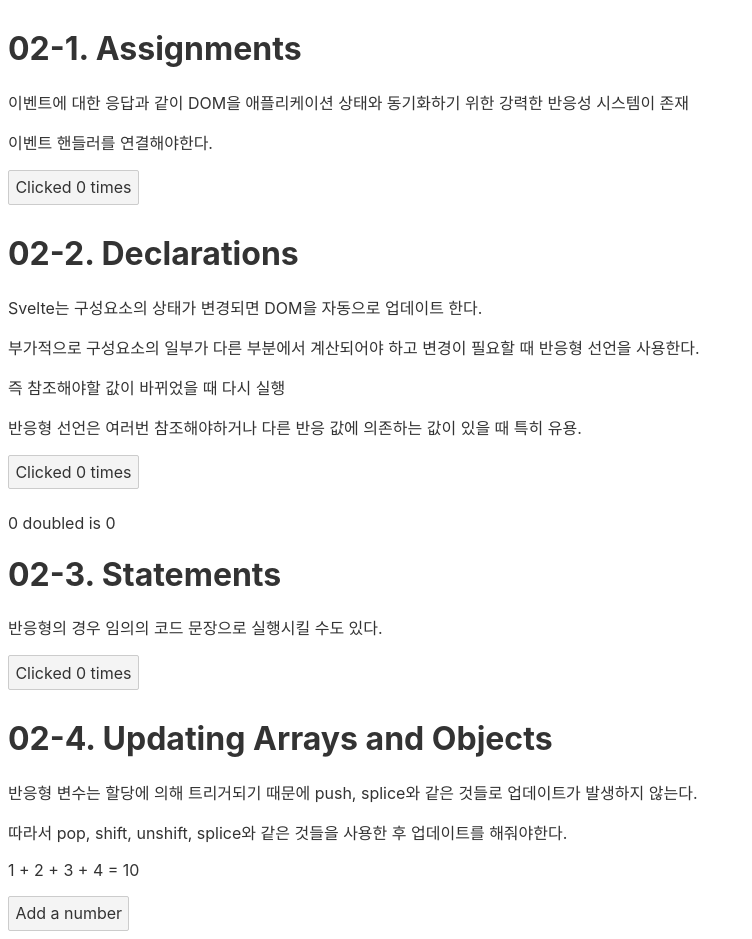
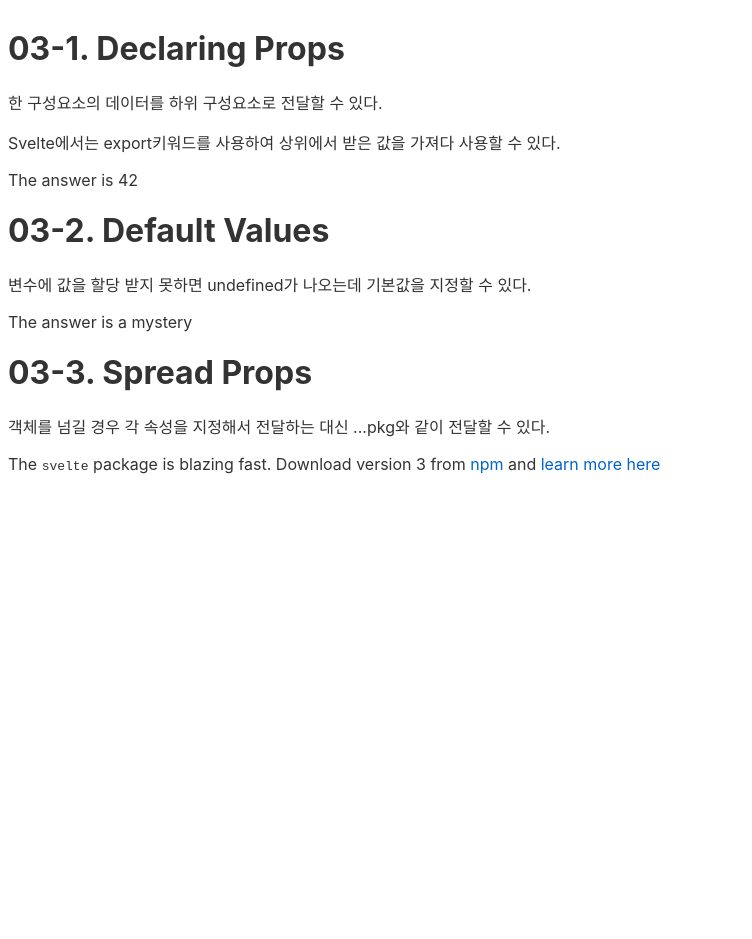
Before and after one commit to rews7895/start-svelte, a Svelte app: page / in a window 1280 px wide. Shown: the whole page, without its empty margins (0-752 px from the left). After the commit the page ends 800 px from the top, so only its background shows below. Built offline with nearby package versions, Linux system fonts and the light colour scheme.

Commit message:
chapter03 Props

```diff
--- a/src/App.svelte
+++ b/src/App.svelte
@@ -1,9 +1,11 @@
 <script>
 	// import Chapter01 from './chapter01/Chapter01.svelte';
-	import Chapter02 from './chapter02/Chapter02.svelte';
+	// import Chapter02 from './chapter02/Chapter02.svelte';
+	import Chapter03 from './chapter03/Chapter03.svelte';
 </script>
 
 <main>
 	<!-- <Chapter01/> -->
-	<Chapter02/>
+	<!-- <Chapter02/> -->
+	<Chapter03/>
 </main>
--- /dev/null
+++ b/src/chapter03/Chapter03.svelte
@@ -0,0 +1,17 @@
+<script>
+  import DeclaringProps from './DeclaringProps.svelte';
+  import DefaultValues from './DefaultValues.svelte';
+  import SpreadProps from './SpreadProps.svelte';
+
+  const pkg = {
+    name: 'svelte',
+    version: 3,
+    speed: 'blazing',
+    website: 'https://svelte.dev'
+  }
+</script>
+
+<DeclaringProps answer={42}/>
+<DefaultValues/>
+<!-- <SpreadProps name={pkg.name} version={pkg.version} speed={pkg.speed} website={pkg.website}/> -->
+<SpreadProps {...pkg}/>
--- /dev/null
+++ b/src/chapter03/DeclaringProps.svelte
@@ -0,0 +1,10 @@
+<script>
+  export let answer;
+</script>
+
+<div>
+  <h1>03-1. Declaring Props</h1>
+  <p>한 구성요소의 데이터를 하위 구성요소로 전달할 수 있다.</p>
+  <p>Svelte에서는 export키워드를 사용하여 상위에서 받은 값을 가져다 사용할 수 있다.</p>
+  <p>The answer is {answer}</p>
+</div>
--- /dev/null
+++ b/src/chapter03/DefaultValues.svelte
@@ -0,0 +1,9 @@
+<script>
+  export let answer = 'a mystery';
+</script>
+
+<div>
+  <h1>03-2. Default Values</h1>
+  <p>변수에 값을 할당 받지 못하면 undefined가 나오는데 기본값을 지정할 수 있다.</p>
+  <p>The answer is {answer}</p>
+</div>
--- /dev/null
+++ b/src/chapter03/SpreadProps.svelte
@@ -0,0 +1,17 @@
+<script>
+  export let name;
+  export let version;
+  export let speed;
+  export let website;
+</script>
+
+<div>
+  <h1>03-3. Spread Props</h1>
+  <p>객체를 넘길 경우 각 속성을 지정해서 전달하는 대신 ...pkg와 같이 전달할 수 있다.</p>
+  <p>
+    The <code>{name}</code> package is {speed} fast.
+    Download version {version} from
+    <a href="https://www.npmjs.com/package/{name}">npm</a>
+    and <a href={website}>learn more here</a>
+  </p>
+</div>
```
